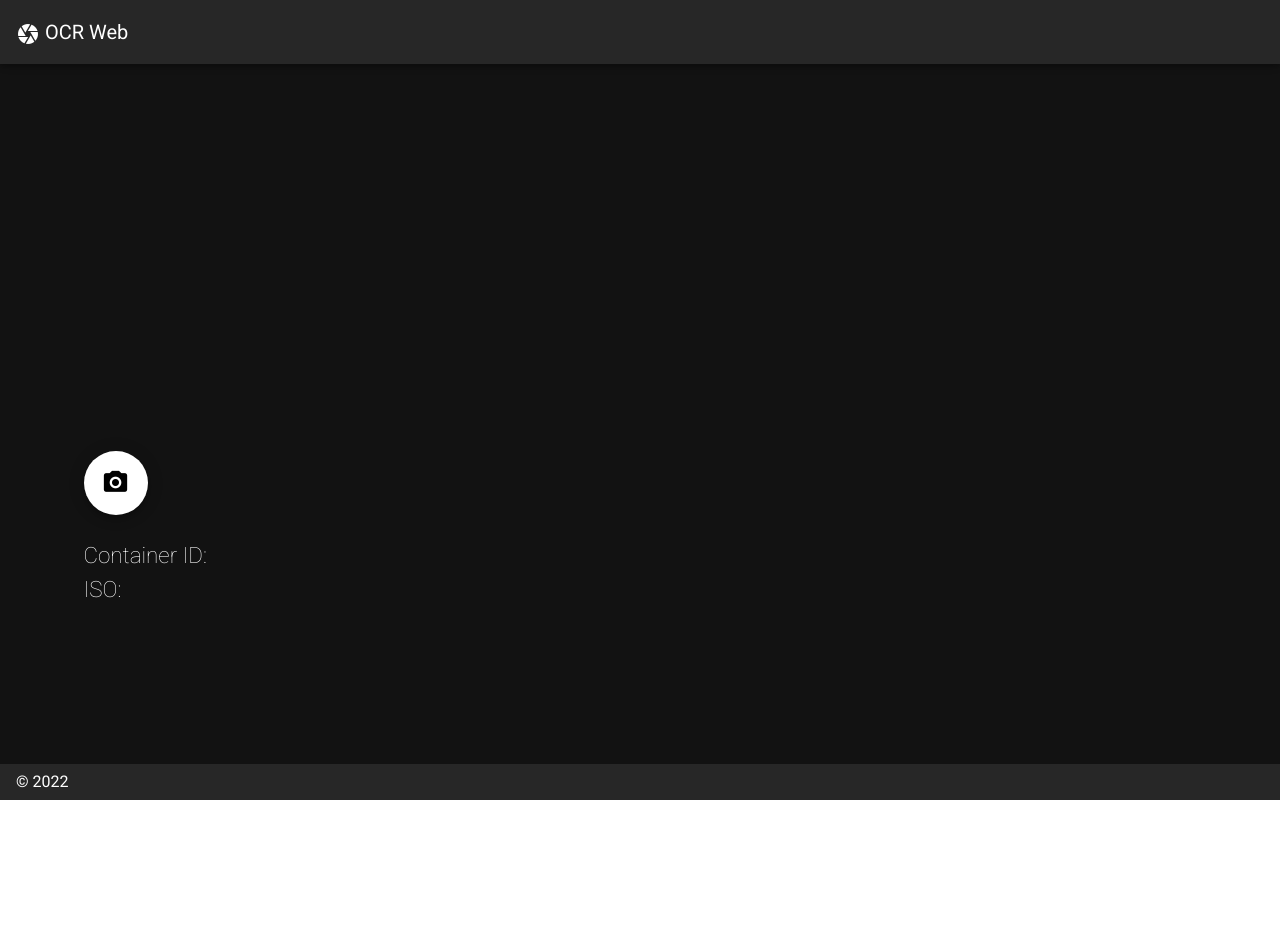
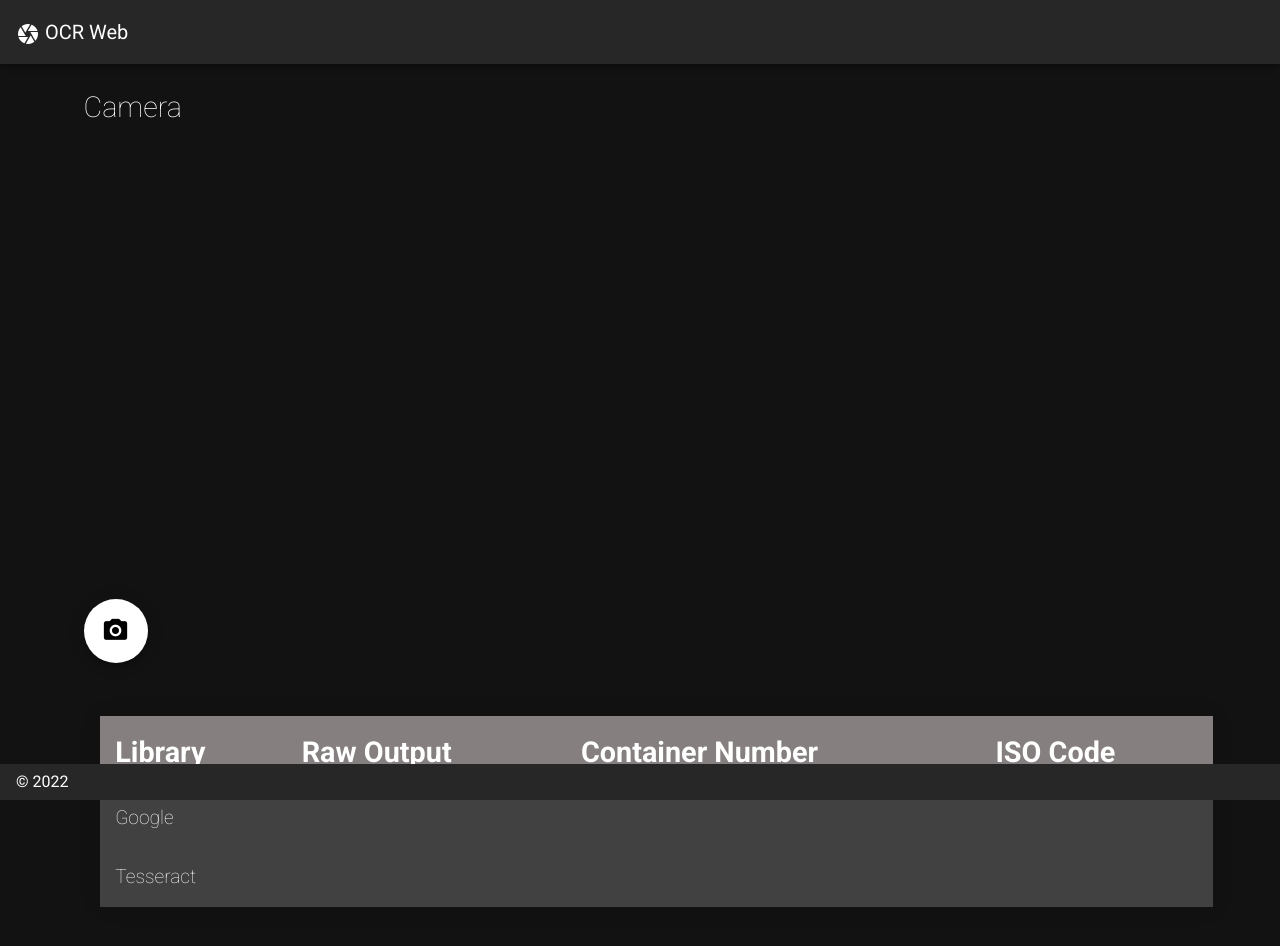
Before and after one commit to AumKMCHAT/ocr, a Nuxt app: page / in a window 1280 px wide. Shown: the top 946 px of the page. Before the commit the page ends 800 px from the top, so only its background shows below. Built offline with nearby package versions, Linux system fonts and the light colour scheme; no server answers.

Commit message:
Update 8/6/2022

```diff
--- /dev/null
+++ b/components/google.vue
@@ -0,0 +1,174 @@
+<template>
+  <div class="container">
+      <v-col class="font-weight-medium">
+
+        <section class="webcam">
+         <div>
+          <div class="font_text">Camera</div>
+          <video ref="video" id="video" width="480" height="360" autoplay></video>
+        </div>
+        <div>
+          <div id="img" class="font_text"></div>
+          <canvas id="imgCanvas" width="480" height="360" ref="imgCanvas"></canvas>
+        </div>
+        </section>
+
+        <div class="center">
+          <v-btn class="my-6" fab dark large color="white" id="snap" @click="capture()">
+          <v-icon v-if="!loading" color="black">mdi-camera</v-icon>
+          <v-progress-circular v-if="loading" indeterminate color="black"></v-progress-circular>
+          </v-btn>
+        </div>
+
+        <div id="error" class="font_text"></div>
+        <table style="width:100%" >
+          <thead>
+          <tr class ="font_text">
+            <th>Library</th>
+            <th>Raw Output</th>
+            <th>Container Number</th>
+            <th>ISO Code</th>
+          </tr>
+          </thead>
+          <tbody class="td_font">
+          <tr>
+            <td>Google</td>
+            <td>{{rawOutput_g}}</td>
+            <td>{{containerNumber_g}}</td>
+            <td>{{isoCode_g}}</td>
+          </tr>
+          <tr>
+          <td>Tesseract</td>
+          <td>{{rawOutput_tes}}</td>
+          <td>{{containerNumber_tes}}</td>
+          <td>{{isoCode_tes}}</td>
+          </tr>
+          </tbody>
+        </table>
+        <!-- <div class="font_text">Container Number: {{containerNumber}}</div>
+        <div class="font_text">ISO Code: {{isoCode}}</div> -->
+
+      </v-col>
+  </div>
+</template>
+
+<script>
+import axios from 'axios';
+
+export default {
+
+  data() {
+    return {
+      loading: false,
+      video: {},
+      canvas: {},
+      isoCode_g: '',
+      containerNumber_g: '',
+      rawOutput_g: '',
+      isoCode_tes: '',
+      containerNumber_tes: '',
+      rawOutput_tes: '',
+    };
+  },
+
+
+  mounted: function () {
+    this.video = this.$refs.video;
+    if (navigator.mediaDevices && navigator.mediaDevices.getUserMedia) {
+      navigator.mediaDevices
+        .getUserMedia({ video: true, audio: false })
+        .then((stream) => {
+          video.srcObject = stream;
+          this.video.play();
+        });
+    }
+  },
+  methods: {
+
+    async capture() {
+      this.loading = true;
+      this.canvas = this.$refs.imgCanvas;
+      var context = this.canvas
+        .getContext("2d")
+        .drawImage(this.video, 0, 0, 480, 360);
+      var canvas = document.getElementById("imgCanvas");
+      var dataURL = canvas.toDataURL();
+      var dataURLtoBlob = require('dataurl-to-blob');
+      var blob = dataURLtoBlob(dataURL);
+      let data = new FormData();
+      data.append('image', blob);
+
+      try{
+        var startTime = performance.now()
+        await axios.post("http://127.0.0.1:8000/api/ocr", data)
+        var values = await axios.get("http://127.0.0.1:8000/api/ocr");
+        console.log(values.data[0]);
+        this.rawOutput_g = values.data[0].output;
+        this.containerNumber_g = values.data[0].container_number;
+        this.isoCode_g = values.data[0].iso;
+        this.rawOutput_tes = values.data[1].output;
+        this.containerNumber_tes = values.data[1].container_number;
+        this.isoCode_tes = values.data[1].iso;
+        document.getElementById("error").innerHTML = " ";
+        document.getElementById("img").innerHTML = "Image";
+      }catch (error){
+        document.getElementById("error").innerHTML = "Can't Find Anyting Please Snap Again.";
+        document.getElementById("img").innerHTML = "Image";
+      }
+      this.loading = false;
+      var endTime = performance.now()
+      console.log(`${endTime - startTime} milliseconds`)
+    },
+  },
+};
+</script>
+
+<style>
+.font_text {
+  font-size: 1.8em;
+  font-weight: 100;
+  margin-bottom: 1em;
+  text-transform: capitalize;
+}
+.td_font {
+  font-size: 1.2em;
+  font-weight: 100;
+  margin-bottom: 1em;
+  text-transform: capitalize;
+}
+.v-progress-circular {
+  margin: 2rem;
+}
+.webcam{
+  display: grid;
+  grid-template-columns: repeat(auto-fit,minmax(240px,1fr));
+  margin-block: 50px;
+}
+
+table {
+	width: 800px;
+  margin: 1.5%;
+	border-collapse: collapse;
+	overflow: hidden;
+	box-shadow: 0 0 20px rgba(0,0,0,0.1);
+}
+
+th,
+td {
+	padding: 15px;
+	background-color: rgba(255,255,255,0.2);
+	color: #fff;
+}
+
+th {
+	text-align: left;
+}
+
+thead {
+		background-color: #67605F;
+}
+
+tbody {
+		position: relative;
+}
+</style>
--- a/components/ocr.vue
+++ b/components/ocr.vue
@@ -1,17 +1,30 @@
 <template>
   <div class="container">
       <v-col class="font-weight-medium">
+
+        <section class="webcam">
          <div>
-          <video ref="video" id="video" width="480" height="320" autoplay></video>
-          <canvas class="mx-4" id="imgCanvas" width="480" height="320" ref="imgCanvas"></canvas>
+          <div class="font_text">Camera</div>
+          <video ref="video" id="video" width="480" height="360" autoplay></video>
         </div>
+        <div>
+          <div id="img" class="font_text"></div>
+          <canvas id="imgCanvas" width="480" height="360" ref="imgCanvas"></canvas>
+        </div>
+        </section>
+
         <div class="center">
           <v-btn class="my-6" fab dark large color="white" id="snap" @click="capture()"><v-icon color="black">mdi-camera</v-icon></v-btn>
           <v-progress-circular v-show="loading" indeterminate color="white"></v-progress-circular>
         </div>
-        <div class="font_text">Container ID: {{containerId}}</div>
-        <div class="font_text">ISO: {{isoCode}}</div>
 
+        <div class="font_text">Raw Output: {{rawOutput}}</div>
+        <div class="font_text">Container Number: {{containerNumber}}</div>
+        <div class="font_text">ISO Code: {{isoCode}}</div>
+
+        <div id="sugIso">
+          <p class="main">Suggest Iso: {{ suggestIso }}</p>
+        </div>
       </v-col>
   </div>
 </template>
@@ -24,15 +37,15 @@ export default {
   data() {
     return {
       loading: false,
-      dataUrl: "",
-      status: "",
-      message: "",
       video: {},
       canvas: {},
       isoCode: '',
-      containerId: ''
+      containerNumber: '',
+      rawOutput: '',
+      suggestIso: ''
     };
   },
+
 
   mounted: function () {
     this.video = this.$refs.video;
@@ -47,48 +60,33 @@ export default {
   },
   methods: {
 
-    dataURItoBlob(dataURI) {
-        var byteString = atob(dataURI.split(',')[1]);
-        var mimeString = dataURI.split(',')[0].split(':')[1].split(';')[0]
-        var ab = new ArrayBuffer(byteString.length);
-        var ia = new Uint8Array(ab);
-        for (var i = 0; i < byteString.length; i++) {
-            ia[i] = byteString.charCodeAt(i);
-        }
-        var blob = new Blob([ab], {type: mimeString});
-        return blob;
-    },
-
     async capture() {
       this.loading = true;
-      var self = this;
       this.canvas = this.$refs.imgCanvas;
       var context = this.canvas
         .getContext("2d")
-        .drawImage(this.video, 0, 0, 480, 320);
-
+        .drawImage(this.video, 0, 0, 480, 360);
       var canvas = document.getElementById("imgCanvas");
       var dataURL = canvas.toDataURL();
-      var blob = self.dataURItoBlob(dataURL);
-
+      var dataURLtoBlob = require('dataurl-to-blob');
+      var blob = dataURLtoBlob(dataURL);
       let data = new FormData();
       data.append('image', blob);
-      axios
-        .post("http://127.0.0.1:8000/api/ocr",
-          data
-        )
-        .then(function (response) {
-          console.log(response);
-          this.loading = false;
-        })
-        .catch(function (error) {
-          console.log(error);
-          this.loading = false;
-        });
+
+      const values = await axios.post("http://127.0.0.1:8000/api/ocr", data)
       const result = await axios.get(`http://127.0.0.1:8000/api/ocr`);
-      this.containerId = result.data[0]
-      this.isoCode = result.data[1];
+
+      if (values.data.length > 0){
+        this.suggestIso = values.data.join('  ');
+      }else{
+        this.suggestIso = "Not found Suggest ISO"
+      }
+
+      this.containerNumber = result.data.container_number;
+      this.isoCode = result.data.iso;
+      this.rawOutput = result.data.output;
       this.loading = false;
+      document.getElementById("img").innerHTML = "Image";
     },
   },
 };
@@ -96,11 +94,31 @@ export default {
 
 <style>
 .font_text {
-  font-size: 1.4em;
+  font-size: 1.8em;
   font-weight: 100;
-  text-transform: capitalize;
+  margin-bottom: 1em;
+
 }
 .v-progress-circular {
   margin: 2rem;
 }
+.webcam{
+  display: grid;
+  grid-template-columns: repeat(auto-fit,minmax(240px,1fr));
+  margin-block: 50px;
+}
+p{
+  display: inline-block;
+  font-size:  1.4em;
+  font-weight: 100;
+  margin-bottom: 1em;
+  text-transform: capitalize;
+}
+p.main{
+  display: inline-block;
+  font-size:  1.8em;
+  font-weight: 100;
+  margin-bottom: 1em;
+  text-transform: capitalize;
+}
 </style>
--- a/layouts/default.vue
+++ b/layouts/default.vue
@@ -1,8 +1,7 @@
 <template>
   <v-app dark>
     <v-app-bar
-      fixed
-      app
+    fixed
     >
     <v-toolbar-title><v-icon>mdi-camera-iris</v-icon>  OCR Web</v-toolbar-title>
     </v-app-bar>
@@ -12,8 +11,7 @@
       </v-container>
     </v-main>
     <v-footer
-      :absolute="!fixed"
-      app
+    fixed
     >
       <span>&copy; {{ new Date().getFullYear() }}</span>
     </v-footer>
--- a/package.json
+++ b/package.json
@@ -11,12 +11,14 @@
   "dependencies": {
     "@nuxtjs/axios": "^5.13.6",
     "core-js": "^3.19.3",
+    "dataurl-to-blob": "0.0.1",
     "form-data": "^4.0.0",
     "nuxt": "^2.15.8",
     "tesseract.js": "^2.1.5",
     "vue": "^2.6.14",
     "vue-server-renderer": "^2.6.14",
     "vue-template-compiler": "^2.6.14",
+    "vue-web-cam": "^1.9.0",
     "vuetify": "^2.6.1",
     "webpack": "^4.46.0"
   },
--- a/pages/index.vue
+++ b/pages/index.vue
@@ -1,6 +1,7 @@
 <template>
   <div>
-  <ocr></ocr>
+  <!-- <ocr></ocr> -->
+  <google></google>
   </div>
 
 </template>
```
Also changed, not shown: 1 other file (tests, documents, lock files or other folders).
